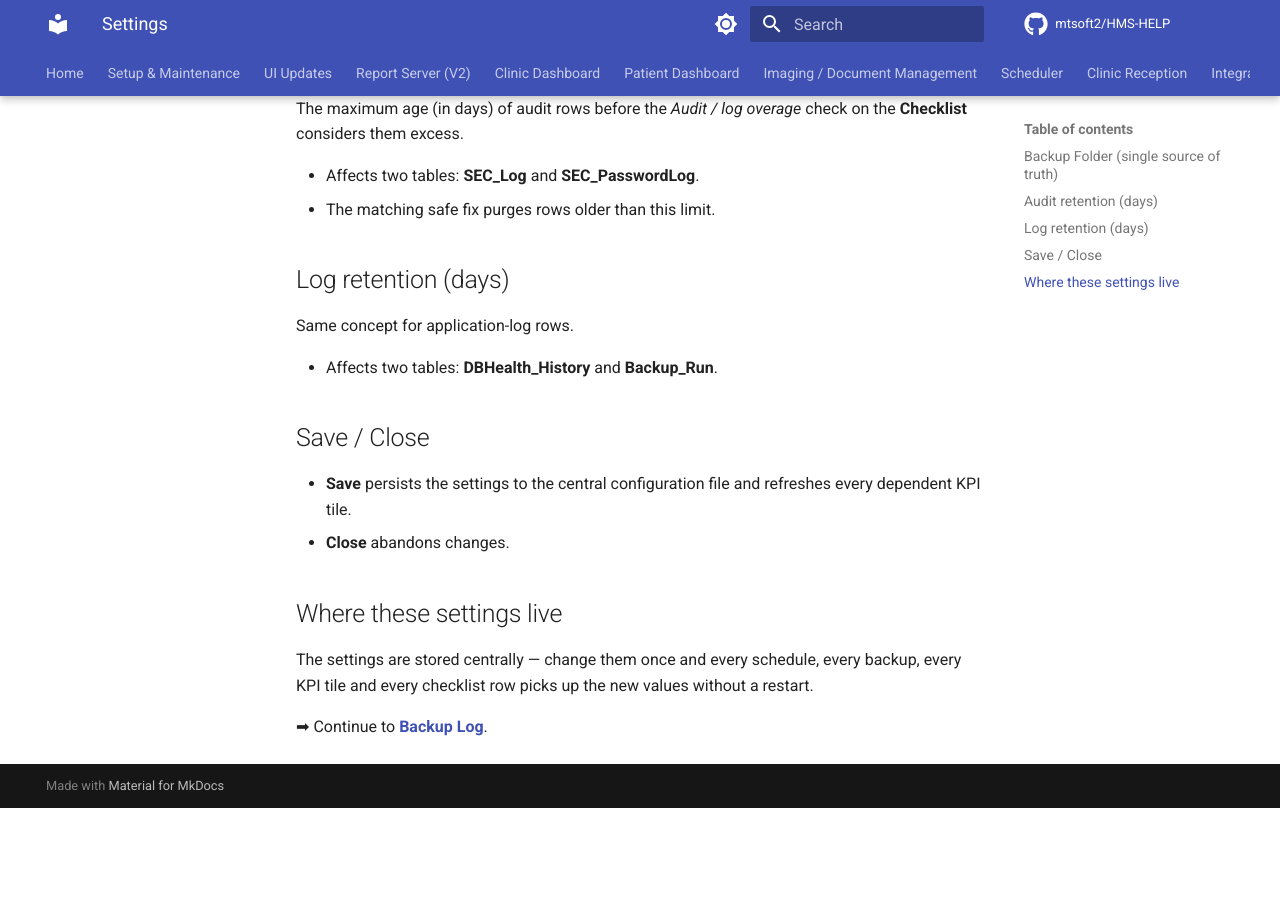
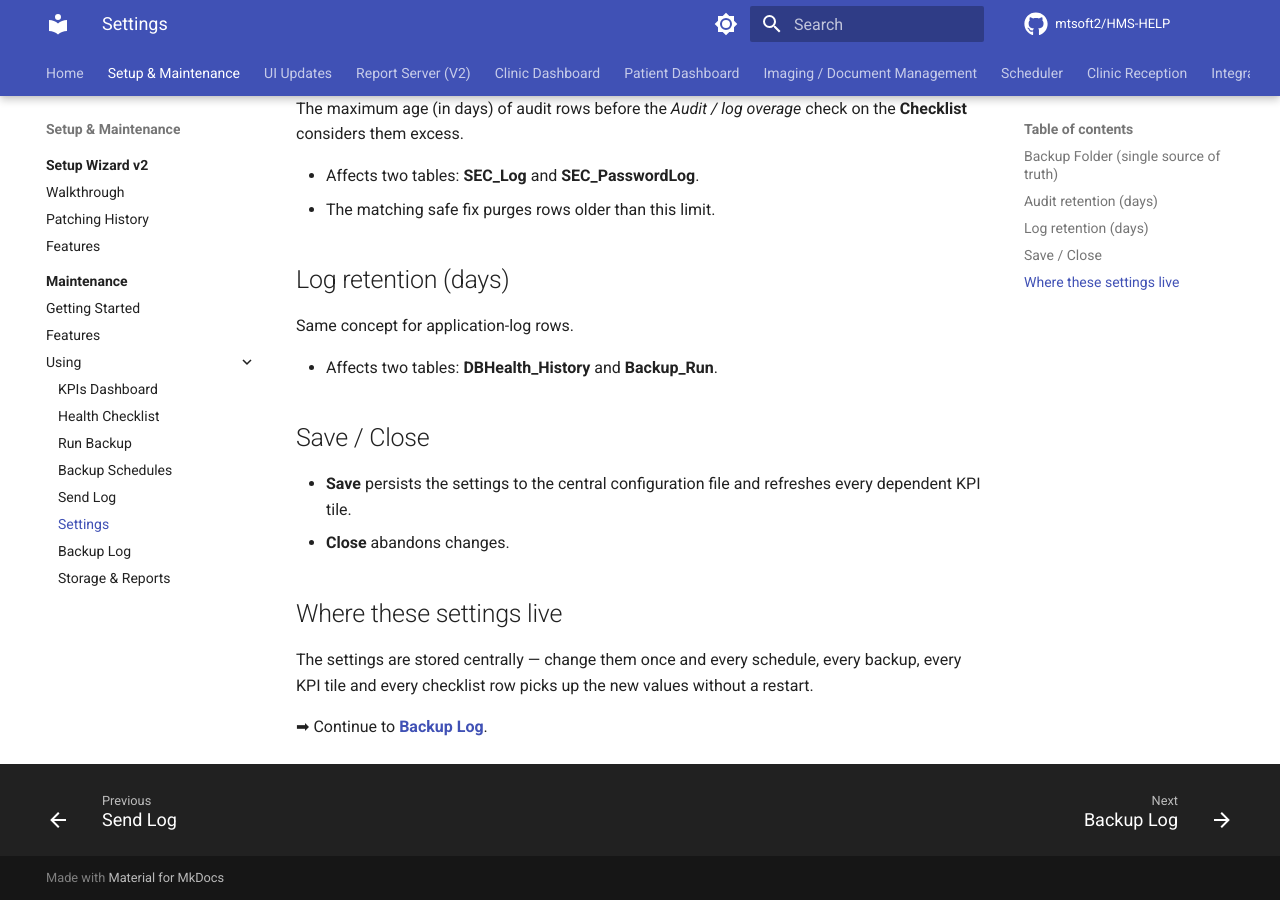
Before and after one commit to mtsoft2/HMS-HELP, an MkDocs documentation site: the page built from docs/maintenance/using/settings.md, in a window 1280 px wide and 900 px high, scrolled down 709 px. Built offline with MkDocs 1.6.1 and Material for MkDocs 9.7.7, drawn with Linux system fonts in a browser that asks for light colours; comment, search, counter and statistics services are not loaded; before the commit the page ends 1517 px from its top, so only the background shows below that.

Commit message:
Add Maintenance module documentation with screenshot placeholders

```diff
--- a/mkdocs.yml
+++ b/mkdocs.yml
@@ -69,6 +69,19 @@ nav:
           - Walkthrough: setup-wizard/walkthrough.md
           - Patching History: setup-wizard/patching-history.md
           - Features: setup-wizard/features.md
+      - Maintenance:
+          - Overview: maintenance/index.md
+          - Getting Started: maintenance/getting-started.md
+          - Features: maintenance/features.md
+          - Using:
+              - KPIs Dashboard: maintenance/using/kpis-dashboard.md
+              - Health Checklist: maintenance/using/health-checklist.md
+              - Run Backup: maintenance/using/run-backup.md
+              - Backup Schedules: maintenance/using/backup-schedules.md
+              - Send Log: maintenance/using/send-log.md
+              - Settings: maintenance/using/settings.md
+              - Backup Log: maintenance/using/backup-log.md
+              - Storage & Reports: maintenance/using/storage-and-reports.md
   - UI Updates:
       - Overview: ui-updates/index.md
       - Grid R3: ui-updates/grid-r3.md
```
Also changed, not shown: docs/maintenance/screenshots/README.md (added, +17 -0 lines), docs/maintenance/using/backup-log.md (added, +42 -0 lines), docs/maintenance/using/storage-and-reports.md (added, +58 -0 lines).
